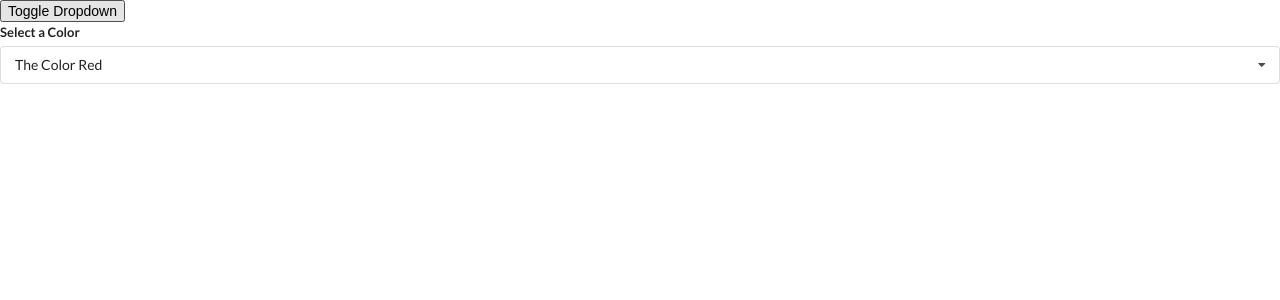
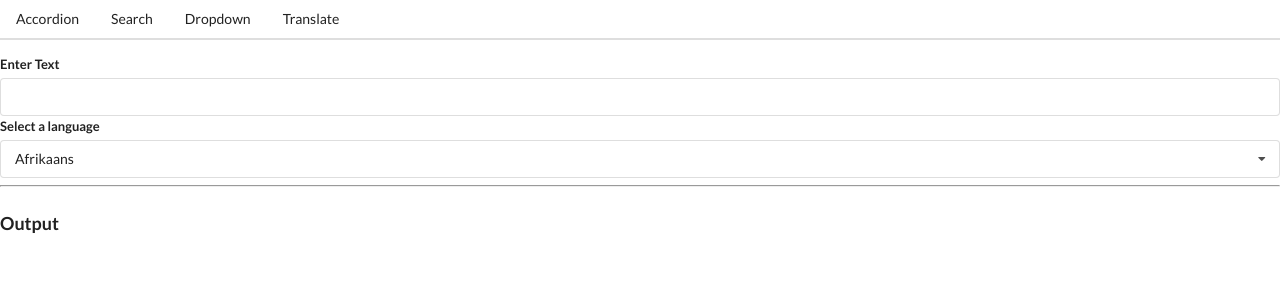
Before and after one commit to mickzeller/shiny-telegram, a React (Create React App) app: page /translate in a window 1280 px wide. Shown: the top 300 px of the page. Built offline with nearby package versions, Linux system fonts and the light colour scheme; no server answers.

Commit message:
Creating Translate component using Google translate api. Basic routing in App.js including more naive approaches.

```diff
--- a/src/App.js
+++ b/src/App.js
@@ -2,6 +2,9 @@ import React, { useState } from 'react';
 import Accordion from './components/Accordion';
 import Search from './components/Search';
 import Dropdown from './components/Dropdown';
+import Translate from './components/Translate';
+import Route from './components/Route';
+import Header from './components/Header';
 
 const options = [
   {
@@ -15,7 +18,7 @@ const options = [
   {
     label: 'A Shade of Blue',
     value: 'blue'
-  },
+  }
 ]
 
 const items = [
@@ -30,25 +33,59 @@ const items = [
   {
     title: 'How do you use React?',
     content: 'You use React by creating components'
-  },
+  }
 ]
 
+// const showComponent = (route, component) => {
+//   return window.location.pathname === route ? component : null;
+// }
+
+// const showDropDown = () => {
+//   if (window.location.pathname === '/dropdown') {
+//     return <Dropdown/>;
+//   }
+// };
+//
+// const showTranslate = () => {
+//   if (window.location.pathname === '/translate') {
+//     return <Translate/>;
+//   }
+// };
+//
+// const showList = () => {
+//   if (window.location.pathname === '/list') {
+//     return <Search/>;
+//   }
+// };
+//
+// const showAccordion = () => {
+//   if (window.location.pathname === '/') {
+//     return <Accordion items={items}/>
+//   }
+// };
+
 export default () => {
-  const [selected, setSelected] = useState(options[0])
-  const [showDropdown, setShowDropdown] = useState(true)
-
+  const [selected, setSelected] = useState('')
   return (
     <div>
-      {/*<Accordion items={items}/>*/}
-      {/*<Search/>*/}
-      <button onClick={() => setShowDropdown(!showDropdown)}>Toggle Dropdown</button>
-      { showDropdown ?
-      <Dropdown
-        options={options}
-        selected={selected}
-        onSelectedChange={setSelected}
-      />
-      : null }
+      <Header/>
+      <Route path="/">
+        <Accordion items={items} />
+      </Route>
+      <Route path="/list">
+        <Search />
+      </Route>
+      <Route path="/dropdown">
+        <Dropdown
+          label="Select a color"
+          options={options}
+          selected={selected}
+          onSelectedChange={setSelected}
+        />
+      </Route>
+      <Route path="/translate">
+        <Translate />
+      </Route>
     </div>
-  )
+  );
 }
--- /dev/null
+++ b/src/components/Convert.js
@@ -0,0 +1,38 @@
+import React, { useState, useEffect } from 'react'
+import axios from 'axios'
+
+const Convert = ({language, text}) => {
+  const [translated, setTranslated] = useState('')
+  const [debounceText, setDebounceText] = useState(text)
+
+  useEffect(()=>{
+    const timerId = setTimeout(() => {
+      setDebounceText(text)
+    }, 500)
+    // cleanup function
+    return () => {
+      clearTimeout(timerId)
+    }
+  }, [text])
+
+  useEffect(() => {
+    const doTranslation = async() => {
+      const {data} = await axios.post('https://translation.googleapis.com/language/translate/v2', {}, {
+        params: {
+          q: debounceText,
+          target: language.value,
+          key: 'AIzaSyCHUCmpR7cT_yDFHC98CZJy2LTms-IwDlM'
+        }
+      })
+      setTranslated(data.data.translations[0].translatedText)
+    }
+    doTranslation();
+  }, [language, debounceText])
+  return (
+    <div>
+      <h1 className="ui header">{translated}</h1>
+    </div>
+  )
+}
+
+export default Convert;
--- a/src/components/Dropdown.js
+++ b/src/components/Dropdown.js
@@ -1,6 +1,6 @@
 import React, { useEffect, useRef, useState } from 'react'
 
-const Dropdown = ({options, selected, onSelectedChange}) => {
+const Dropdown = ({label, options, selected, onSelectedChange}) => {
   const [open, setOpen] = useState(false)
   const ref = useRef()
 
@@ -36,7 +36,7 @@ const Dropdown = ({options, selected, onSelectedChange}) => {
   return (
     <div ref={ref} className="ui form">
       <div className="field">
-        <label className="label">Select a Color</label>
+        <label className="label">{label}</label>
         <div
           onClick={() => setOpen(!open)}
           className={`ui selection dropdown ${open ? 'visible active' : ''}`}
--- /dev/null
+++ b/src/components/Header.js
@@ -0,0 +1,22 @@
+import React from 'react'
+
+const Header = () => {
+  return(
+    <div className="ui secondary pointing menu">
+      <a href="/" className="item">
+        Accordion
+      </a>
+      <a href="/list" className="item">
+        Search
+      </a>
+      <a href="/dropdown" className="item">
+        Dropdown
+      </a>
+      <a href="/translate" className="item">
+        Translate
+      </a>
+    </div>
+  );
+};
+
+export default Header;
--- /dev/null
+++ b/src/components/Route.js
@@ -0,0 +1,6 @@
+const Route = ({path, children}) => {
+  return window.location.pathname === path
+    ? children : null;
+};
+
+export default Route;
--- /dev/null
+++ b/src/components/Translate.js
@@ -0,0 +1,50 @@
+// AIzaSyCHUCmpR7cT_yDFHC98CZJy2LTms-IwDlM
+import React, { useState } from 'react'
+import Dropdown from './Dropdown'
+import Convert from './Convert';
+
+const options = [
+  {
+    label: 'Afrikaans',
+    value: 'af'
+  },
+  {
+    label: 'Arabic',
+    value: 'ar'
+  },
+  {
+    label: 'Hindi',
+    value: 'hi'
+  },
+  {
+    label: 'Spanish',
+    value: 'es'
+  }
+]
+
+
+const Translate = () => {
+  const [language, setLanguage] = useState(options[0])
+  const [text, setText] = useState('')
+  return (
+    <div>
+      <div className="ui form">
+        <div className="field">
+          <label>Enter Text</label>
+          <input value={text} onChange={(e) => setText(e.target.value)}/>
+        </div>
+      </div>
+      <Dropdown
+        label="Select a language"
+        selected={language}
+        options={options}
+        onSelectedChange={setLanguage}
+      />
+      <hr/>
+      <h3 className="ui header">Output</h3>
+      <Convert text={text} language={language}/>
+    </div>
+  )
+}
+
+export default Translate;
```
